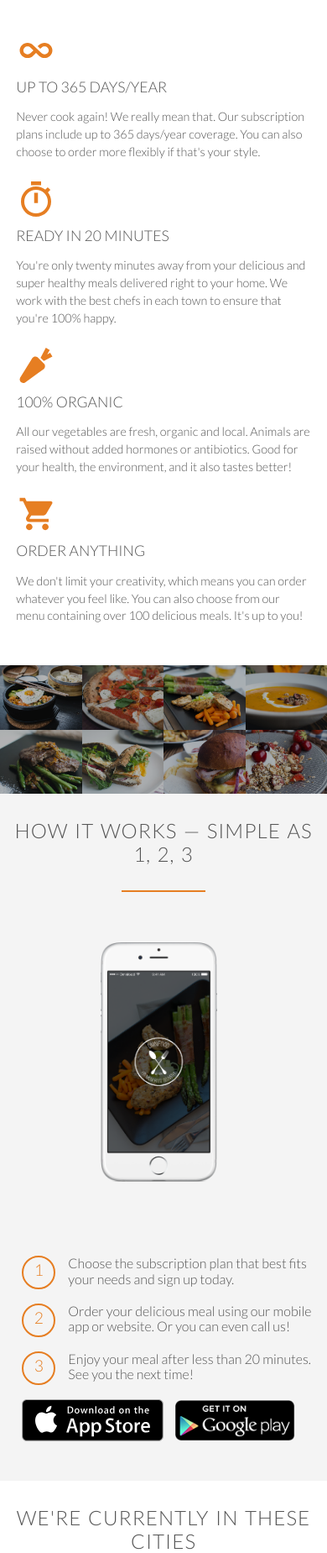
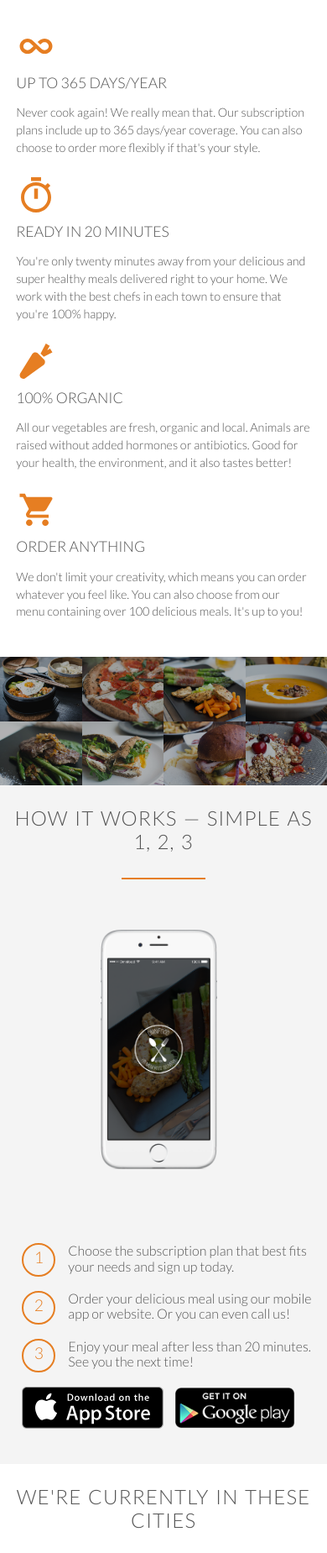
Before and after one commit to DaseulChun/omnifood_pure_css_html, a PHP site: page / in a window 390 px wide; the page is wider, and only the part inside the window is pictured. Shown: the part 1082-2931 px from the top of that part at 84% size. Run offline with PHP 8.4, Linux system fonts and the light colour scheme.

Commit message:
add media query max-width: 480px

```diff
--- a/resources/css/queries.css
+++ b/resources/css/queries.css
@@ -85,5 +85,6 @@
 
 /* Small phones: from 0 to 480px */
 @media only screen and (max-width: 480px) {
-
+  section { padding: 25px 0; }
+  .contact-form { width: 100%; }
 }
```
